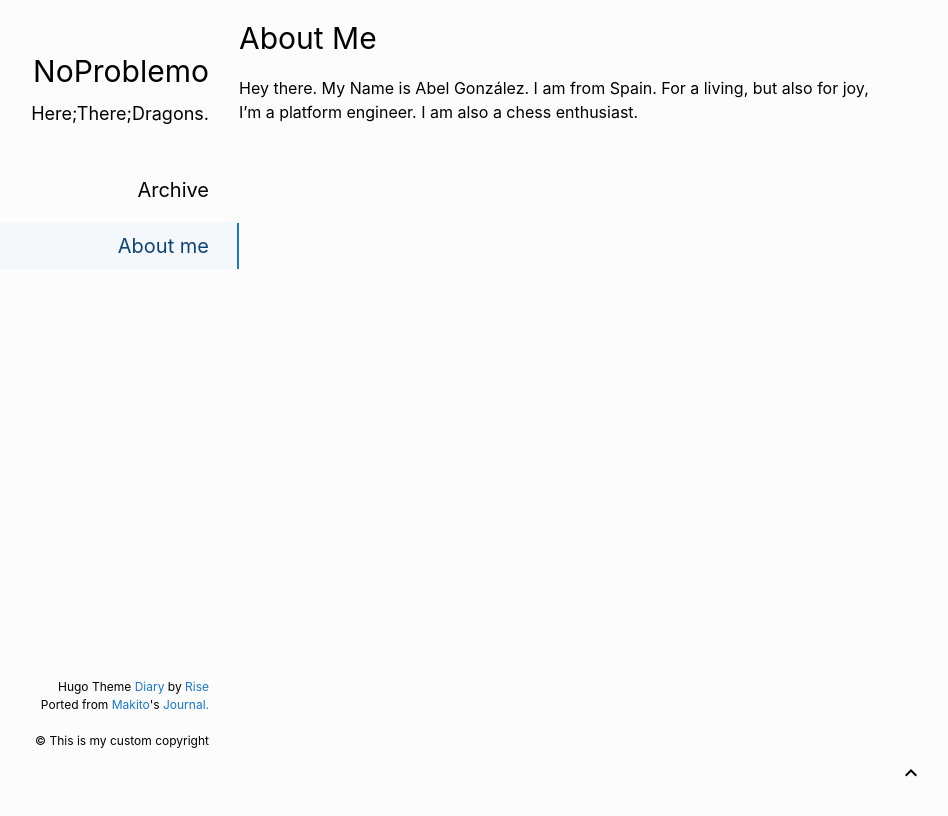
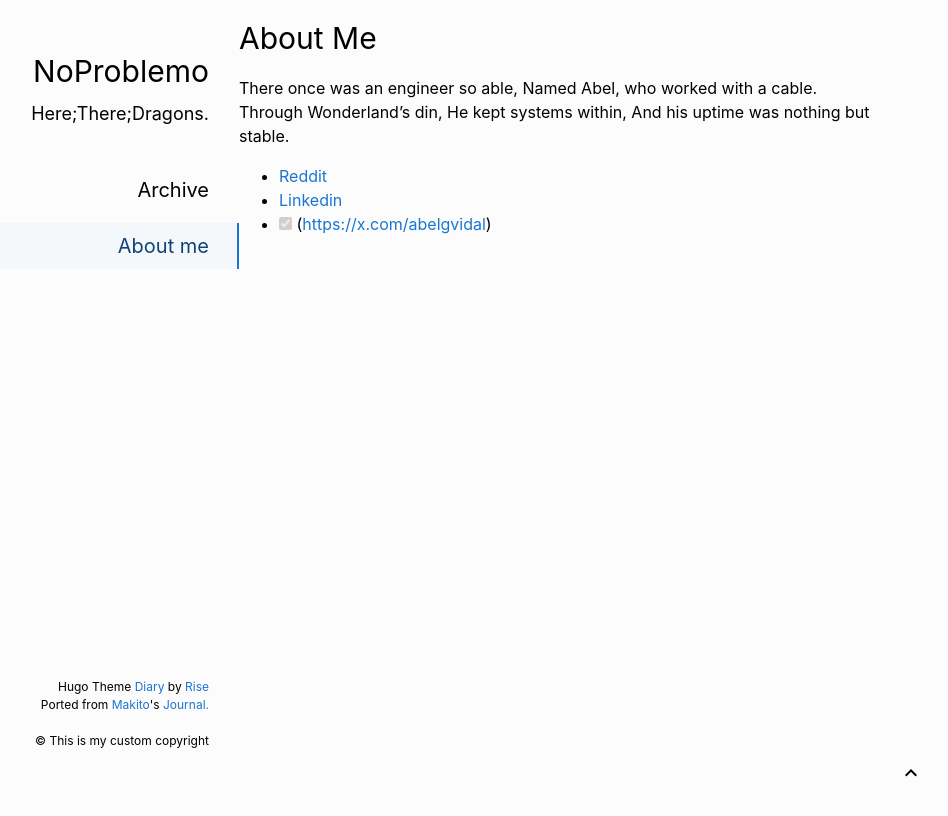
Before and after one commit to abelgvidal/abelgvidal.github.io, a plain HTML site: page about/index.html in a window 1280 px wide. Shown: the whole page, without its empty margins (81-1029 px from the left). Drawn offline with Linux system fonts and the light colour scheme.

Commit message:
nuevo post

```diff
--- a/about/index.html
+++ b/about/index.html
@@ -143,7 +143,16 @@
         <div class="static-content">
             <h1>About Me</h1>
             <div class="content">
-                <p>Hey there. My Name is Abel González. I am from Spain. For a living, but also for joy, I&rsquo;m a platform engineer. I am also a chess enthusiast.</p>
+                <p>There once was an engineer so able,
+Named Abel, who worked with a cable.
+Through Wonderland&rsquo;s din,
+He kept systems within,
+And his uptime was nothing but stable.</p>
+<ul>
+<li><a href="https://www.reddit.com/user/odeceixe/">Reddit</a></li>
+<li><a href="https://www.linkedin.com/in/abelgv/">Linkedin</a></li>
+<li><input checked="" disabled="" type="checkbox"> (<a href="https://x.com/abelgvidal">https://x.com/abelgvidal</a>)</li>
+</ul>
 
             </div>
         </div>
```
